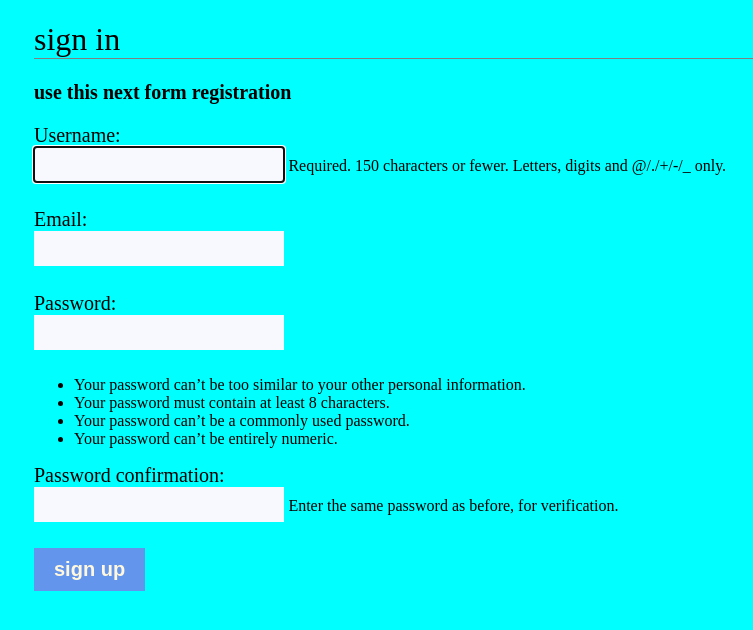
After one commit to AngelinaB25/online-shop, a Django app: page /accounts/signup/ in a window 1280 px wide. The commit adds this page. Shown: the top 630 px of the page, without its empty margins (222-975 px from the left). Run offline with Django 4.2, Linux system fonts and the light colour scheme.

Commit message:
styles and small changes

```diff
--- /dev/null
+++ b/accounts/forms.py
@@ -0,0 +1,9 @@
+from django.contrib.auth.forms import UserCreationForm
+from django.contrib.auth.models import User
+from django import forms
+
+class UserSingUpForm(UserCreationForm):
+    email = forms.EmailField(required = True)
+    class Meta:
+        model = User
+        fields = ['username','email','password1','password2']
--- /dev/null
+++ b/accounts/templates/accounts/logout.html
@@ -0,0 +1 @@
+log out succesful
--- /dev/null
+++ b/accounts/templates/accounts/sign_up.html
@@ -0,0 +1,21 @@
+{% extends 'base.html' %}
+{% block title %}
+{% endblock title %}
+user registration
+{% block content %}
+<h1 class="signup-heading">
+    sign in
+</h1>
+<p class="signup-para">
+    use this next form registration
+</p>
+<div class="signup-form">
+    <form method="POST">
+        {% csrf_token %}
+        {{ form.as_p }}
+        <p>
+            <input type = "submit" value = "sign up">
+        </p>
+    </form>
+</div>
+{% endblock content %}
--- a/accounts/urls.py
+++ b/accounts/urls.py
@@ -1,6 +1,13 @@
 from django.urls import path
 import django.contrib.auth.views as auth_views
+from accounts.views import UserCreationView
 urlpatterns = [
     path('login/',auth_views.LoginView.as_view(),name='login'),
     path('logout/',auth_views.LogoutView.as_view(),name = 'logout'),
+    path('signup/',UserCreationView.as_view(), name = 'sign_up'),
+    path('password_change/',auth_views.PasswordChangeView.as_view(),name='password_change'),
+    path('password_change_done/',auth_views.PasswordChangeDoneView.as_view(),name='password_change_done'),
+    path('password_reset/<uidb64>/<token>/', auth_views.PasswordResetConfirmView.as_view(), name='password_reset_confirm'),
+    path('password_reset_complete/', auth_views.PasswordResetCompleteView.as_view(), name='password_reset_complete'),
+
 ]
--- a/accounts/views.py
+++ b/accounts/views.py
@@ -1,3 +1,10 @@
 from django.shortcuts import render
+from django.views.generic import CreateView
+from accounts.forms import UserSingUpForm
+from django.urls import reverse_lazy
 
+class UserCreationView(CreateView):
+    form_class = UserSingUpForm
+    success_url = reverse_lazy('login')
+    template_name = 'accounts/sign_up.html'
 # Create your views here.
--- a/config/settings.py
+++ b/config/settings.py
@@ -31,6 +31,7 @@ ALLOWED_HOSTS = []
 # Application definition
 
 INSTALLED_APPS = [
+    'accounts.apps.AccountsConfig',
     'django.contrib.admin',
     'django.contrib.auth',
     'django.contrib.contenttypes',
@@ -38,7 +39,8 @@ INSTALLED_APPS = [
     'django.contrib.messages',
     'django.contrib.staticfiles',
     'games.apps.GamesConfig',
-    'accounts.apps.AccountsConfig',
+
+
 ]
 
 MIDDLEWARE = [
@@ -127,3 +129,5 @@ DEFAULT_AUTO_FIELD = 'django.db.models.BigAutoField'
 MEDIA_ROOT = os.path.join(BASE_DIR,'media')
 MEDIA_URL = '/media/'
 LOGIN_REDIRECT_URL = 'home'
+LOGIN_URL = 'login'
+LOGOUT_REDIRECT_URL = 'home'
--- a/games/static/css/style.css
+++ b/games/static/css/style.css
@@ -25,7 +25,7 @@ img {
     margin: 0;
     font-style: italic;
 }
-.login-form input[type=submit] {
+.login-form input[type=submit],.signup-form input[type = submit] {
     font-weight: bold;
     background-color: cornflowerblue;
     color: cornsilk;
@@ -33,11 +33,11 @@ img {
     font-size: 20px;
     width: auto;
 }
-.login-form label {
+.login-form label,.signup-form label {
     display: block;
     font-size: 20px;
 }
-.login-form input, textarea {
+.login-form input, textarea,.signup-form input {
     margin-bottom: 10px;
     background-color: ghostwhite;
     border: 0;
@@ -45,11 +45,11 @@ img {
     font-size: 20px;
     width: 30%;
 }
-.login-heading {
+.login-heading,.signup-heading {
     font-weight: normal;
     border-bottom: 1px solid grey;
 }
-.login-para {
+.login-para,.signup-para {
     font-size: 20px;
     font-weight: bold;
 }
--- a/games/templates/game/home.html
+++ b/games/templates/game/home.html
@@ -9,6 +9,7 @@ Game Shop
     </h1>
     <div class="login-logout-reg-nav">
         {% if user.is_authenticated %}
+        Добро пожаловать {{ user.username }}
             <a href = "{% url 'logout' %}"> get out </a>
         {% else %}
             <a href="{%url 'login' %}">get in to the site</a>
--- a/games/views.py
+++ b/games/views.py
@@ -1,13 +1,14 @@
 from django.shortcuts import render
 from django.views.generic import ListView,DetailView
 from games.models import Game
+from django.contrib.auth.mixins import LoginRequiredMixin
 class GameListView(ListView):
     model = Game
     template_name = 'game/home.html'
     context_object_name = 'game_list'
 def home(request):
     return render(request, 'home.html')
-class GameDetailView(DetailView):
+class GameDetailView(LoginRequiredMixin, DetailView):
     model = Game
     context_object_name = 'game'
 # Create your views here.
```
Also changed, not shown: accounts/templates/accounts/password_reset_form.html (added, +21 -0 lines), db.sqlite3.
